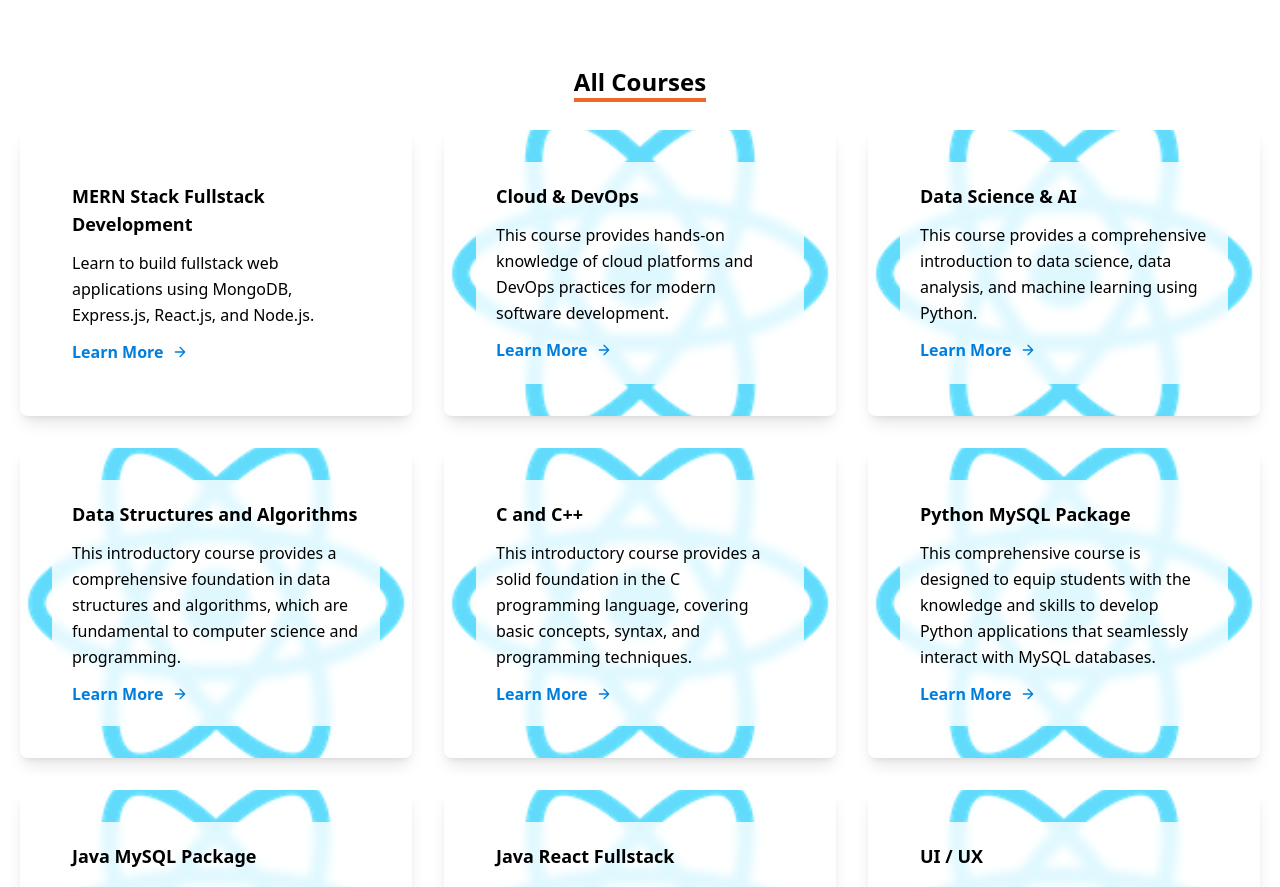
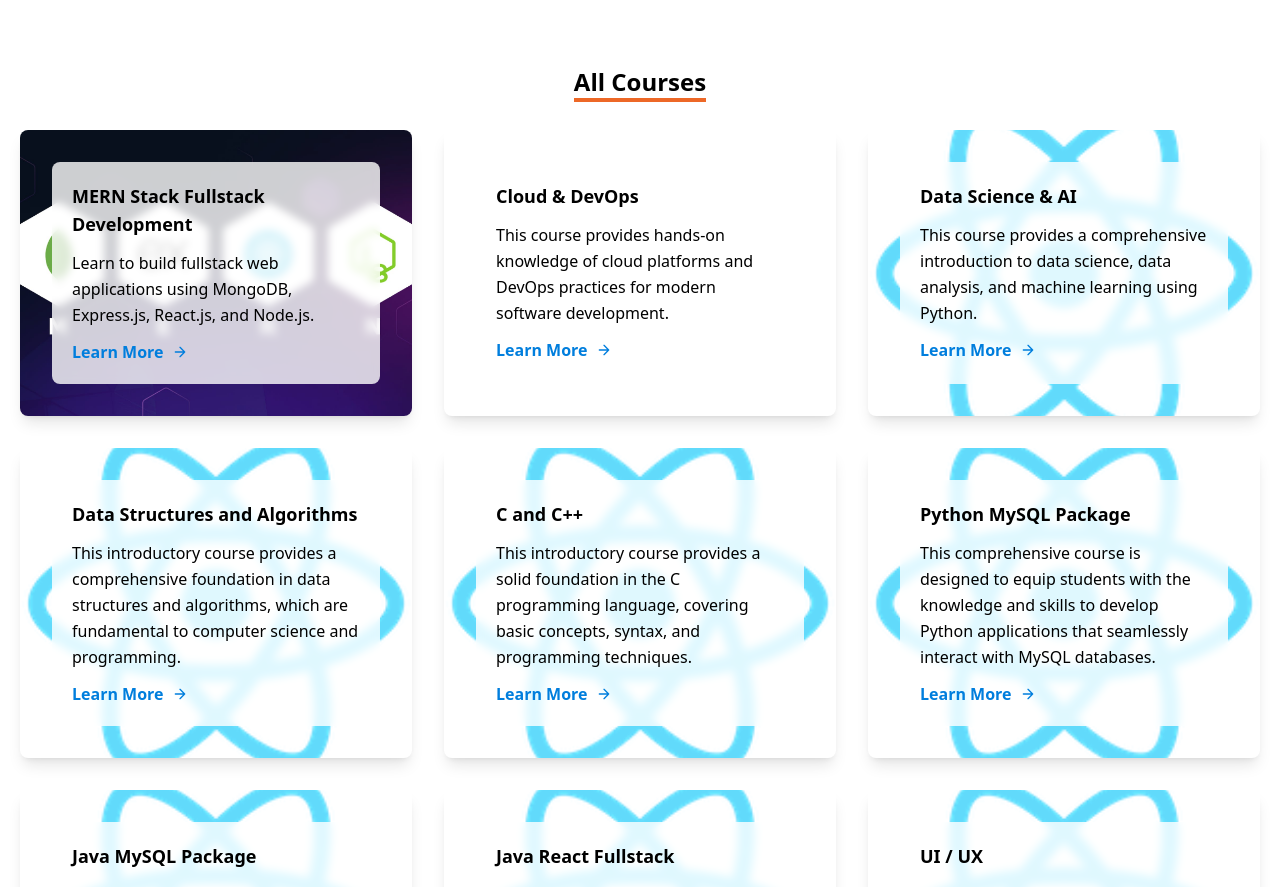
Before and after one commit to N-Tech-Tambaram/n-tech-website, a React (Create React App) app: page / in a window 1280 px wide. Shown: the part 1800-2687 px from the top of the page. Built offline with nearby package versions, Linux system fonts and the light colour scheme; a web font is replaced by a local one.

Commit message:
Added new courses: MERN, Cloud & DevOps, Data Science

```diff
--- a/src/App/Pages/Course/Courses.jsx
+++ b/src/App/Pages/Course/Courses.jsx
@@ -29,7 +29,7 @@ function Courses() {
               <div key={course?.id} className="p-4 md:w-1/3">
                 <div
                   className="flex rounded-lg h-full p-8 flex-col bg-cover bg-center bg-no-repeat shadow-lg"
-                  style={{ backgroundImage: `url(${course.bgImage})` }} // <-- use bgImage link
+                  style={{ backgroundImage: `url(${course.bgImage})` }} // <-- only one div with bg
                 >
                   <div className="flex-grow bg-white/80 p-5 rounded-lg backdrop-blur-sm">
                     <div className="flex items-center mb-3">
--- a/src/App/Pages/Course/Data/data.js
+++ b/src/App/Pages/Course/Data/data.js
@@ -4,7 +4,7 @@ const CourseDetails = [
     courseTitle: "MERN Stack Fullstack Development",
     content:
       "Learn to build fullstack web applications using MongoDB, Express.js, React.js, and Node.js.",
-    bgImage: "/ntech website/mern.jpg",
+    bgImage: "/mern.jpg",
     popupContents: {
       mainContent:
         "MERN Stack is a combination of MongoDB, Express.js, React.js, and Node.js. You will learn how to create dynamic websites, REST APIs, and connect frontend React apps with backend Node.js servers and MongoDB databases.",
@@ -23,7 +23,7 @@ const CourseDetails = [
     courseTitle: "Cloud & DevOps",
     content:
       "This course provides hands-on knowledge of cloud platforms and DevOps practices for modern software development.",
-    bgImage: "/logo192.png",
+    bgImage: "/cloud and devops.webp",
     popupContents: {
       mainContent:
         "You will learn cloud fundamentals, working with AWS, Azure, or Google Cloud, CI/CD pipelines, containerization with Docker, and automation using DevOps tools.",
```
Also changed, not shown: public/cloud and devops.webp (added), public/mern.jpg (added).
